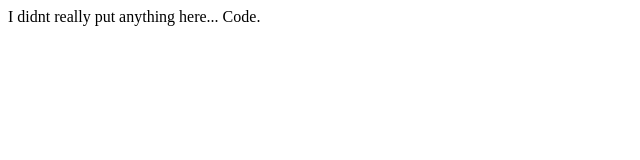
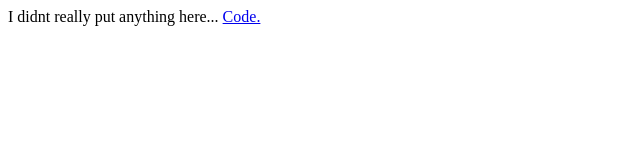
Before and after one commit to qwertyad1/qwertyad1.github.io, a plain HTML site: page discord/embed-link-test/index.html in a window 1280 px wide. Shown: the full height of the page, 0-640 px from the left. Drawn offline with Linux system fonts and the light colour scheme.

Commit message:
Update index.html

```diff
--- a/discord/embed-link-test/index.html
+++ b/discord/embed-link-test/index.html
@@ -1,4 +1,4 @@
 <meta content="Testing embed" property="og:title">
 <meta content="Idk if this works 😐" property="og:description">
 I didnt really put anything here...
-<a link="https://github.com/qwertykid/qwertykid.github.io/tree/main/discord/embed-link-test">Code.</a>
+<a href="https://github.com/qwertykid/qwertykid.github.io/tree/main/discord/embed-link-test">Code.</a>
```
